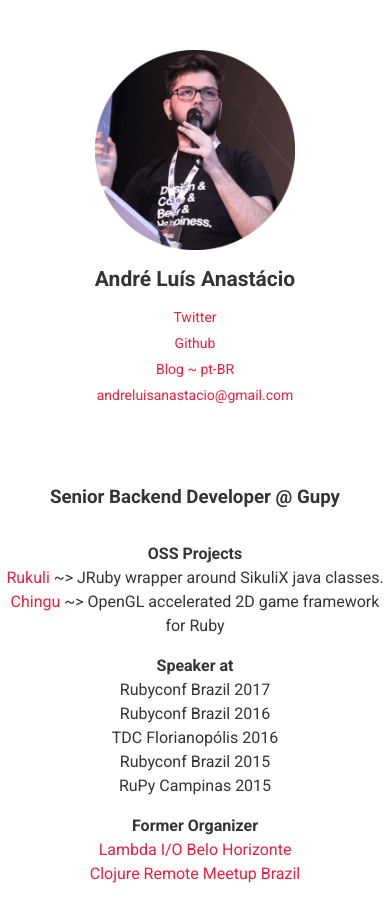
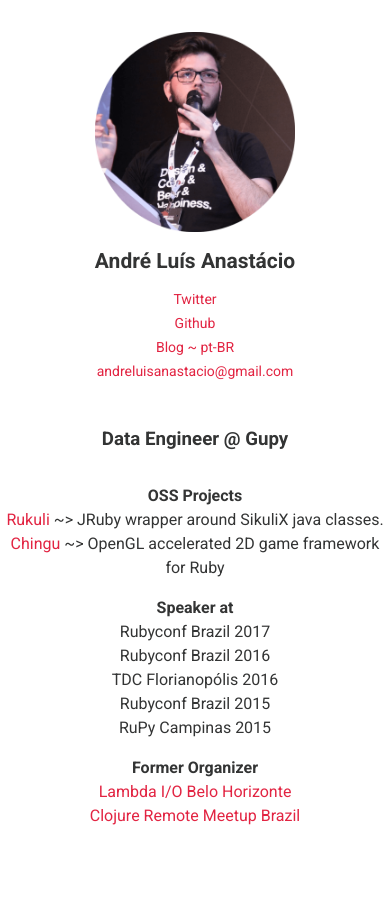
Before and after one commit to ndrluis/ndrluis.github.io, a plain HTML site: page index.html in a window 390 px wide. After the commit the page ends 844 px from the top, so only its background shows below. Drawn offline with Linux system fonts and the light colour scheme.

Commit message:
Some fixes

```diff
--- a/css/main.css
+++ b/css/main.css
@@ -52,7 +52,7 @@ p, span {
 aside   {
   flex: 1;
   order: 0;
-  padding-top: 50px;
+  padding-top: 32px;
 }
 
 aside img {
@@ -60,7 +60,7 @@ aside img {
 }
 
 aside nav ul li {
-  margin-bottom: 10px;
+  margin-bottom: 8px;
 }
 
 aside h1 {
@@ -68,10 +68,10 @@ aside h1 {
 }
 
 header  {
-  flex: 1;
+  flex: 0;
   order: 0;
   text-align: left;
-  padding-top: 50px;
+  padding-top: 32px;
   font-size: 16px;
 }
 
@@ -96,9 +96,13 @@ strong a {
   }
 }
 
-@media screen and ( max-width: 768px) {
+@media screen and ( max-width: 820px) {
   body {
     flex-direction: column;
+  }
+
+  aside {
+    flex: 0
   }
 
   section {
@@ -113,5 +117,6 @@ strong a {
 
   header {
     text-align: center;
+    padding-top: 16px;
   }
 }
--- a/index.html
+++ b/index.html
@@ -21,7 +21,7 @@
 
     <div class='inner-flex-container'>
       <header>
-        <h3> Senior Backend Developer @ Gupy </h3>
+        <h3> Data Engineer @ Gupy </h3>
       </header>
 
       <section>
```
Also changed, not shown: 1 other file.
